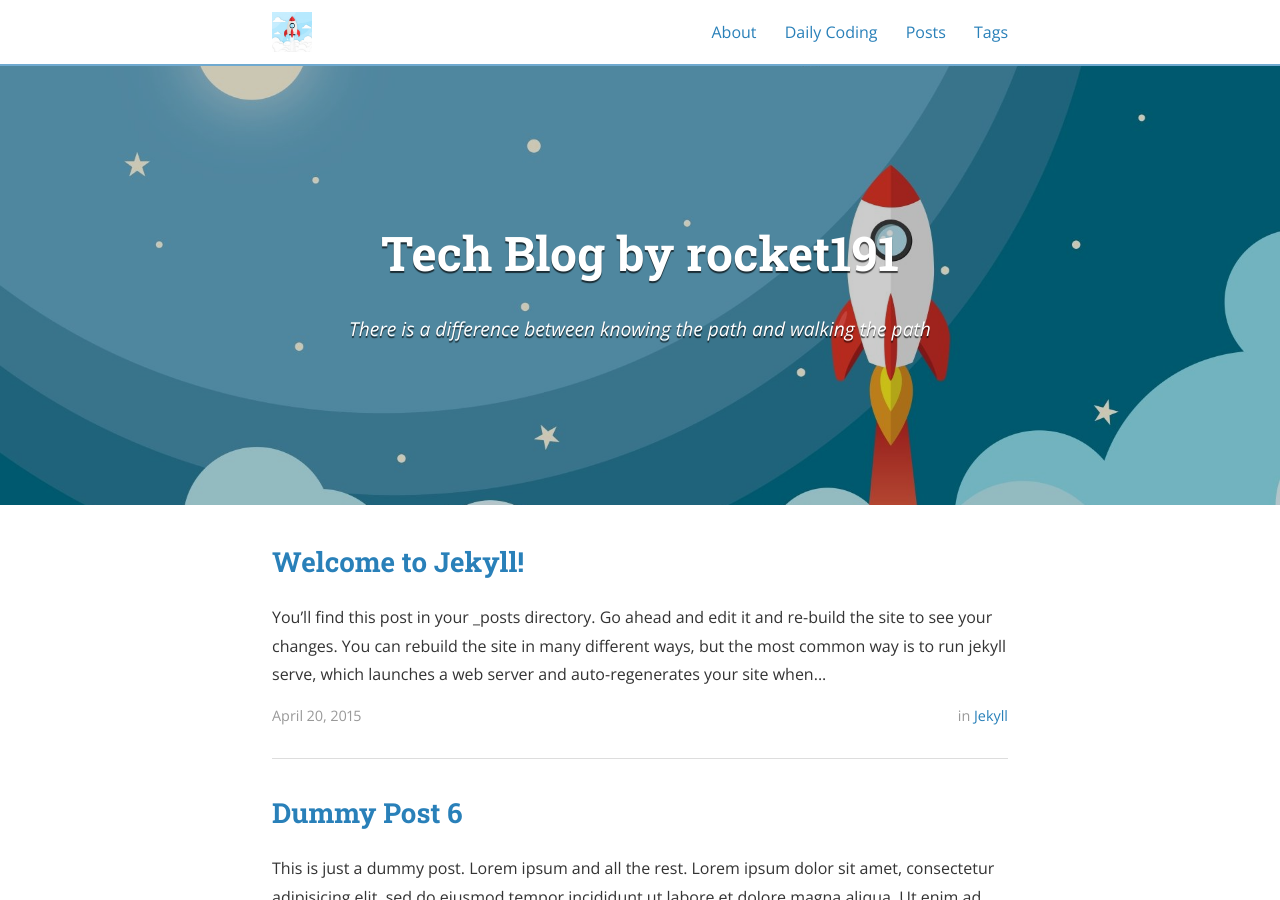
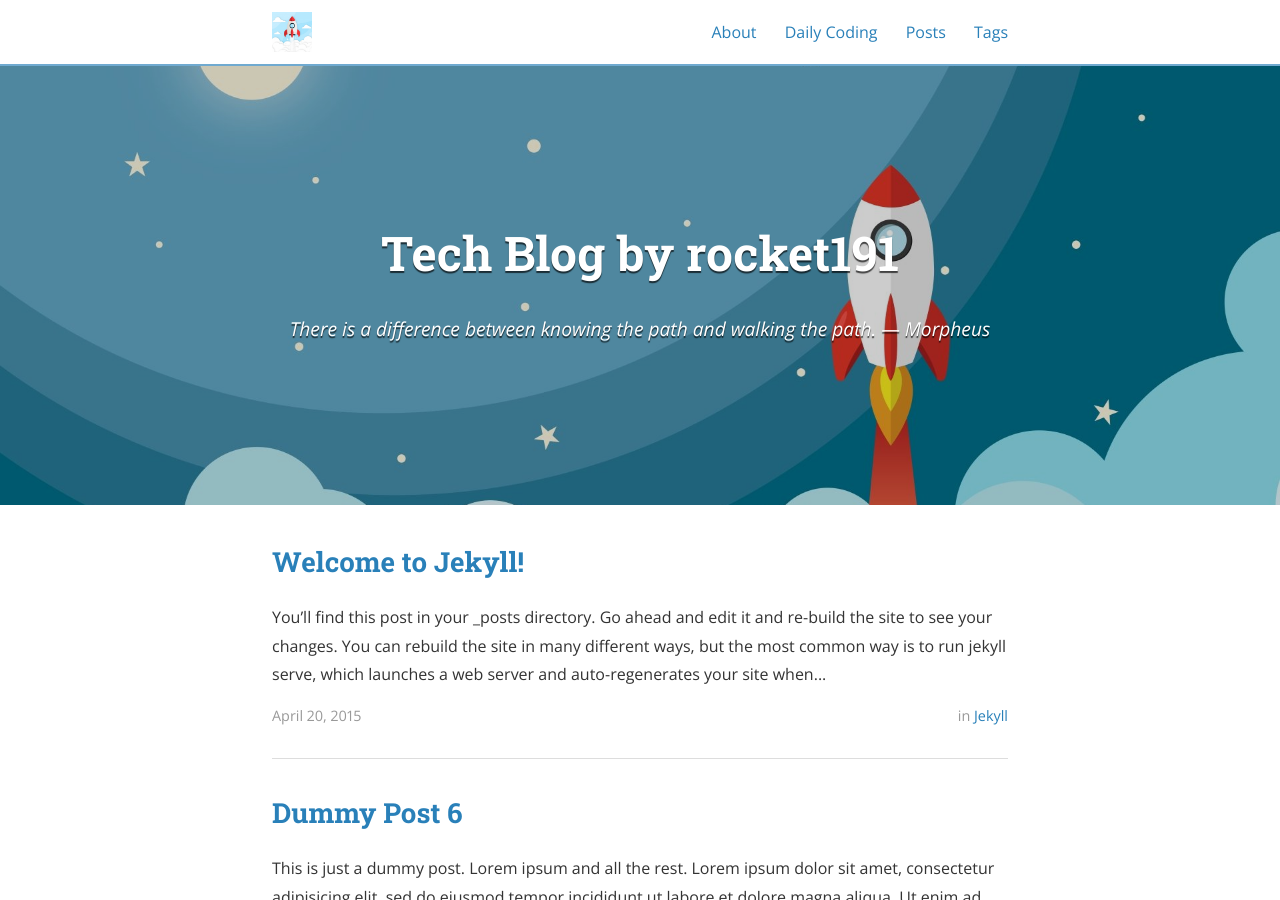
Before and after one commit to kowoonz/rocket191.github.io, a Jekyll site: the page built from index.html, in a window 1280 px wide and 900 px high. Built offline with Jekyll 4.4.1, drawn with Linux system fonts in a browser that asks for light colours; nearby versions of some CDN libraries; the list of posts is cut into pages by our own code; some of the changed lines change nothing that is shown.

Commit message:
comment add

```diff
--- a/_config.yml
+++ b/_config.yml
@@ -10,7 +10,7 @@ exclude:
 
 # Site settings
 title: Tech Blog by rocket191
-subtitle: "There is a difference between knowing the path and walking the path"
+subtitle: "There is a difference between knowing the path and walking the path. ― Morpheus"
 email: kowoonz@gmail.com
 name: kowoonz
 description: >
@@ -44,10 +44,10 @@ jekyll-archives:
   layout: 'archive'
   permalinks:
     category: '/category/:name/'
-    tags: '/tags/:name/'
+    tag: '/tags/:name/'
 
 # Disqus comments
-disqus_shortname: jake191
+disqus_shortname: https-rocket191-github-io
 
 # Google analytics
 ga_tracking_id: UA-139580261-1
```
